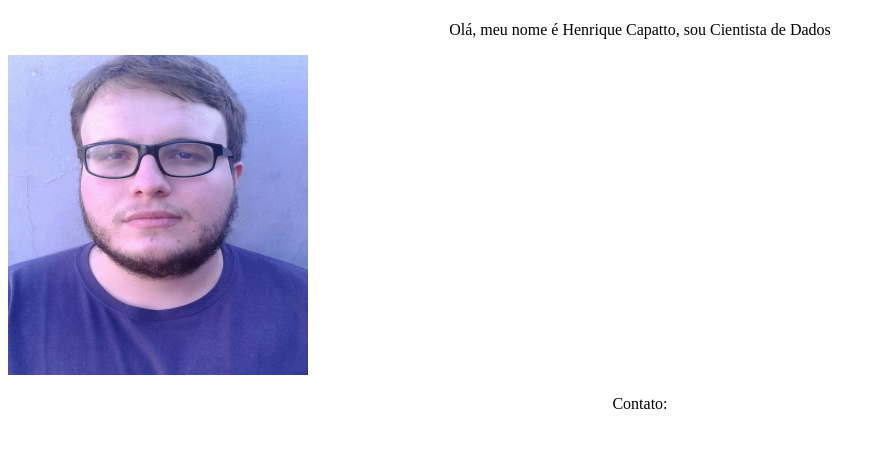
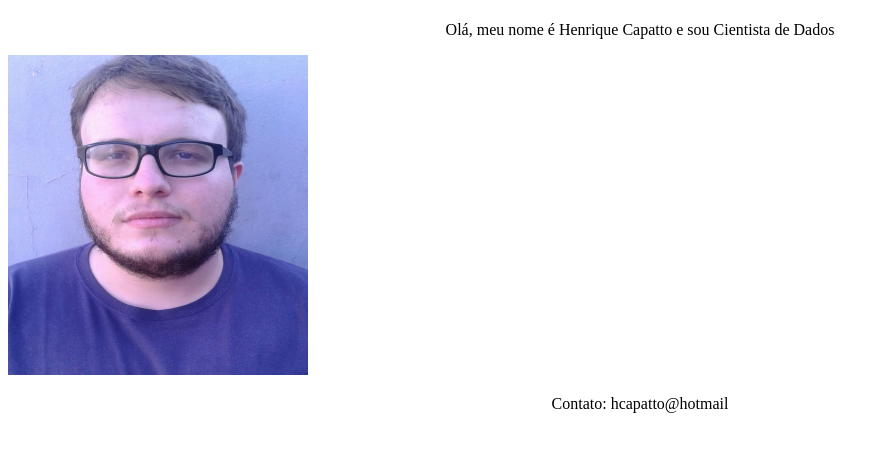
Before and after one commit to hcapatto/hcapatto.github.io, a plain HTML site: page index.html in a window 1280 px wide. Shown: the part 59-510 px from the top of the page, without its empty margins (0-896 px from the left). Drawn offline with Linux system fonts and the light colour scheme.

Commit message:
Adicionando email de contato

```diff
--- a/index.html
+++ b/index.html
@@ -4,11 +4,11 @@
 <body>
     <h1 style="text-align: center;">Bem vindo(a) a minha página</h1>
 
-    <p style="text-align: center;">Olá, meu nome é Henrique Capatto, sou Cientista de Dados</p>
+    <p style="text-align: center;">Olá, meu nome é Henrique Capatto e sou Cientista de Dados</p>
 
     <img src="imagens/perfil.jpg" width="300" height="320">
 
-    <p style="text-align: center;">Contato: <hcapatto@hotmail class="com"></hcapatto@hotmail></p>
+    <p style="text-align: center;">Contato: hcapatto@hotmail</p>
 
 </body>
 
```
